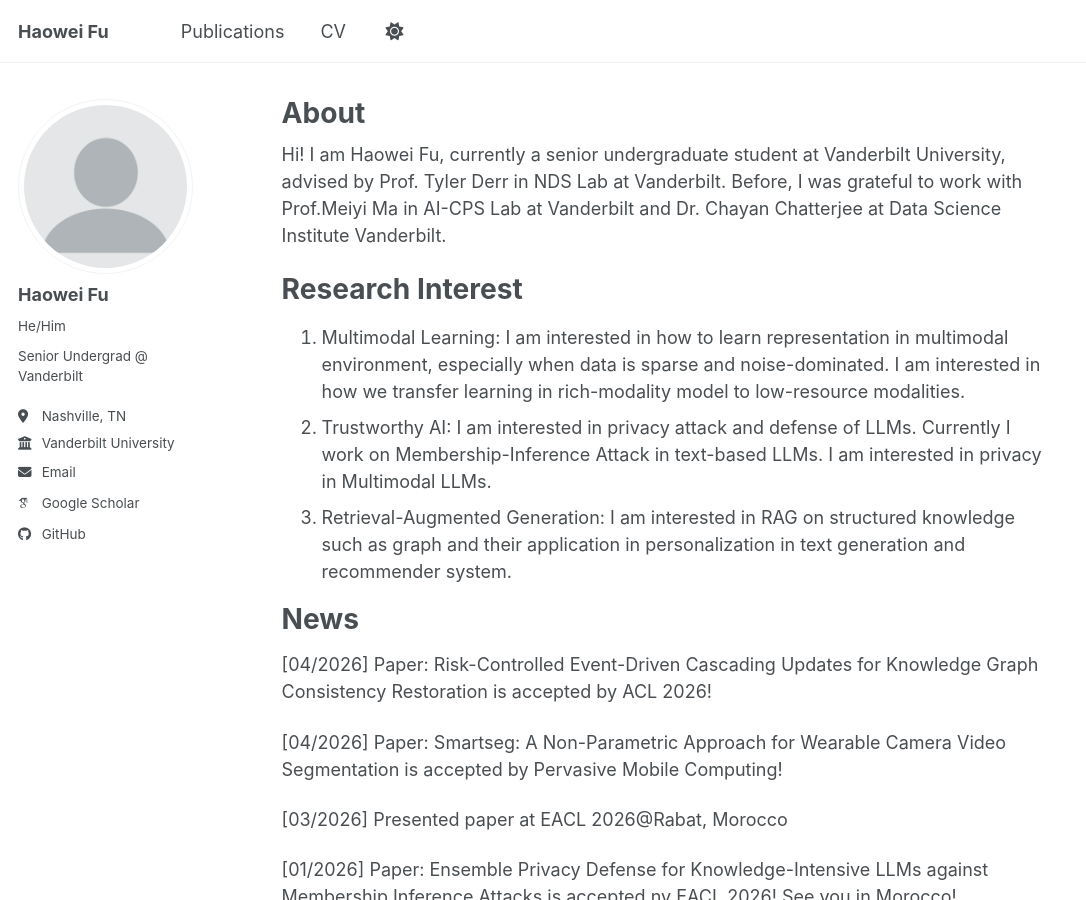
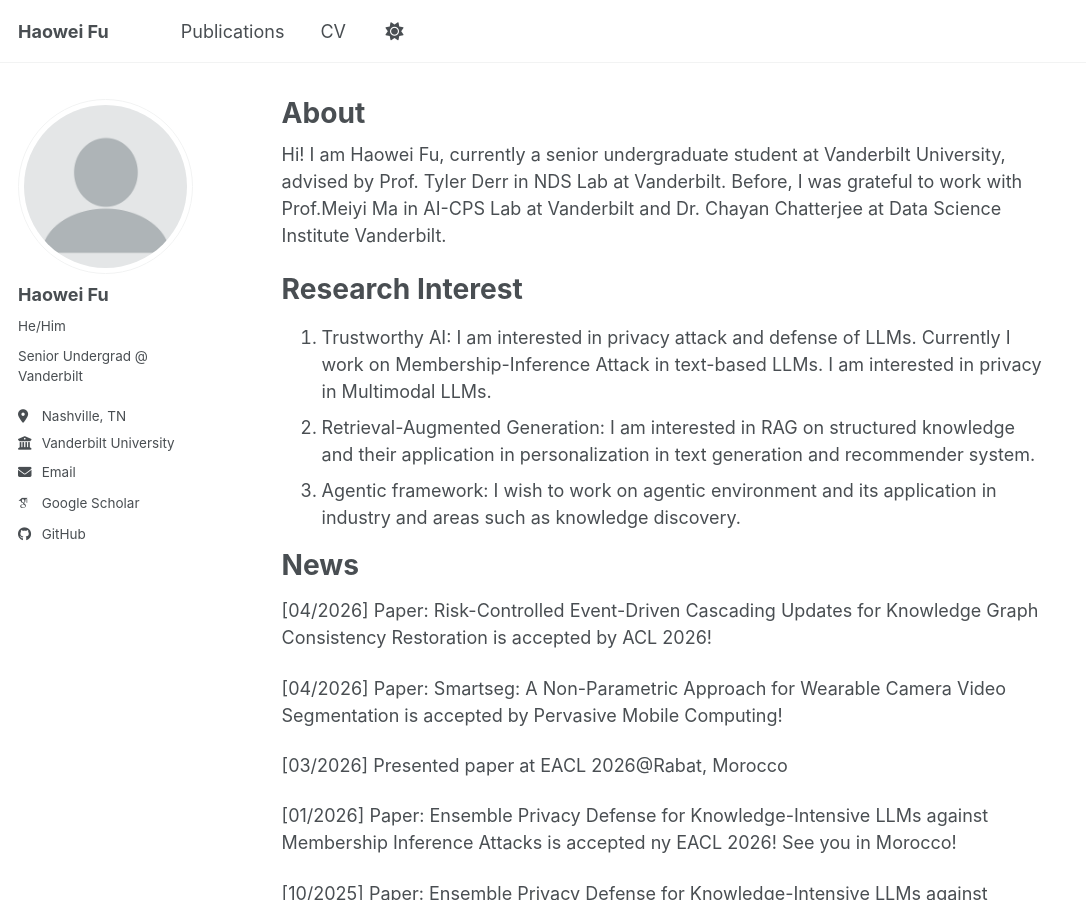
Before and after one commit to RageFu2004/RageFu2004.github.io, a Jekyll site: the page built from _pages/about.md, in a window 1280 px wide and 900 px high. Shown: the whole window, without its empty margins (0-1086 px from the left). Built offline with Jekyll 4.4.1, drawn with Linux system fonts in a browser that asks for light colours; some web fonts are replaced; a script bundle is joined from its source files by our own code; library files that are not in the unit come from our copies; a file with an impossible date is left out.

Commit message:
Update research interests in about.md
Reordered research interests and added a new interest in agentic framework.

```diff
--- a/_pages/about.md
+++ b/_pages/about.md
@@ -10,9 +10,9 @@ Hi! I am Haowei Fu, currently a senior undergraduate student at Vanderbilt Unive
 
 Research Interest
 ======
-1. Multimodal Learning: I am interested in how to learn representation in multimodal environment, especially when data is sparse and noise-dominated. I am interested in how we transfer learning in rich-modality model to low-resource modalities.
-2. Trustworthy AI: I am interested in privacy attack and defense of LLMs. Currently I work on Membership-Inference Attack in text-based LLMs. I am interested in privacy in Multimodal LLMs.
-3. Retrieval-Augmented Generation: I am interested in RAG on structured knowledge such as graph and their application in personalization in text generation and recommender system.
+1. Trustworthy AI: I am interested in privacy attack and defense of LLMs. Currently I work on Membership-Inference Attack in text-based LLMs. I am interested in privacy in Multimodal LLMs.
+2. Retrieval-Augmented Generation: I am interested in RAG on structured knowledge and their application in personalization in text generation and recommender system.
+3. Agentic framework: I wish to work on agentic environment and its application in industry and areas such as knowledge discovery.
 
 News
 ======
```
